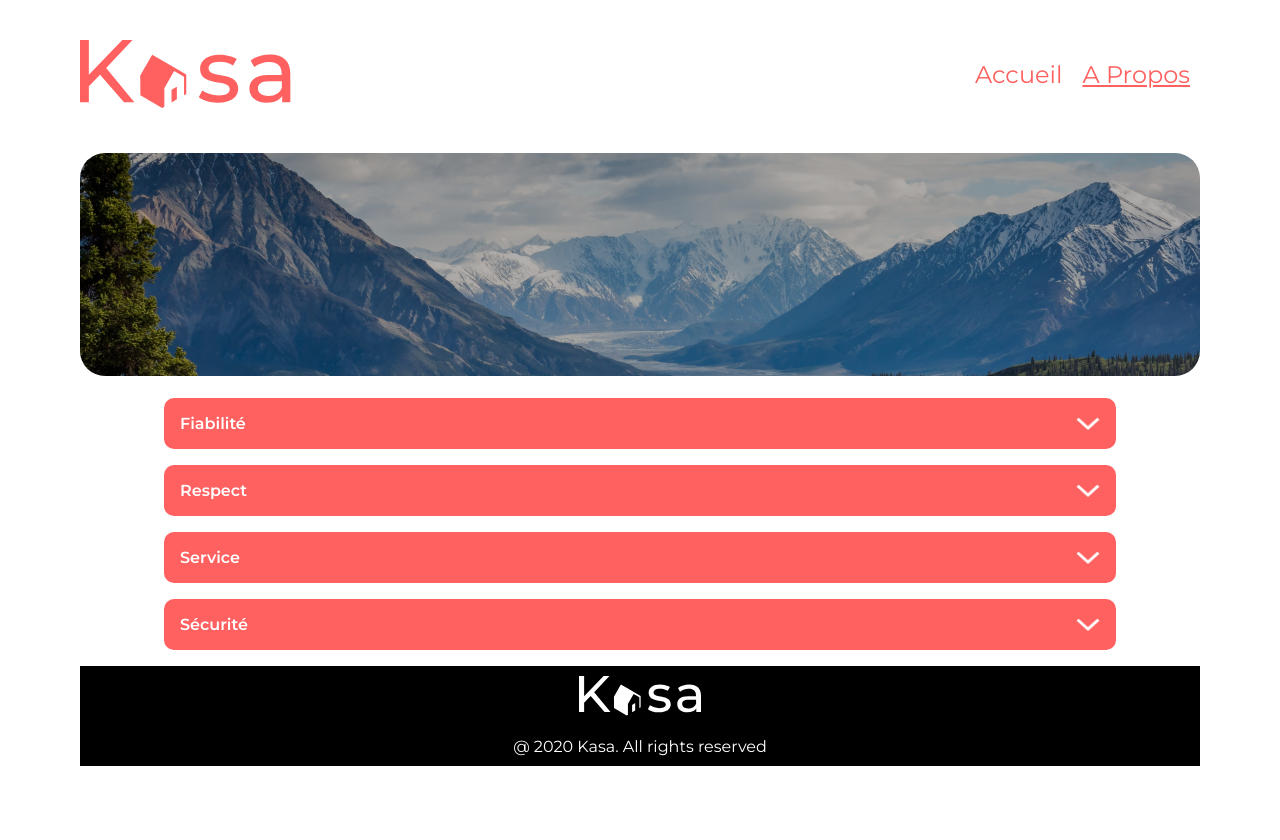
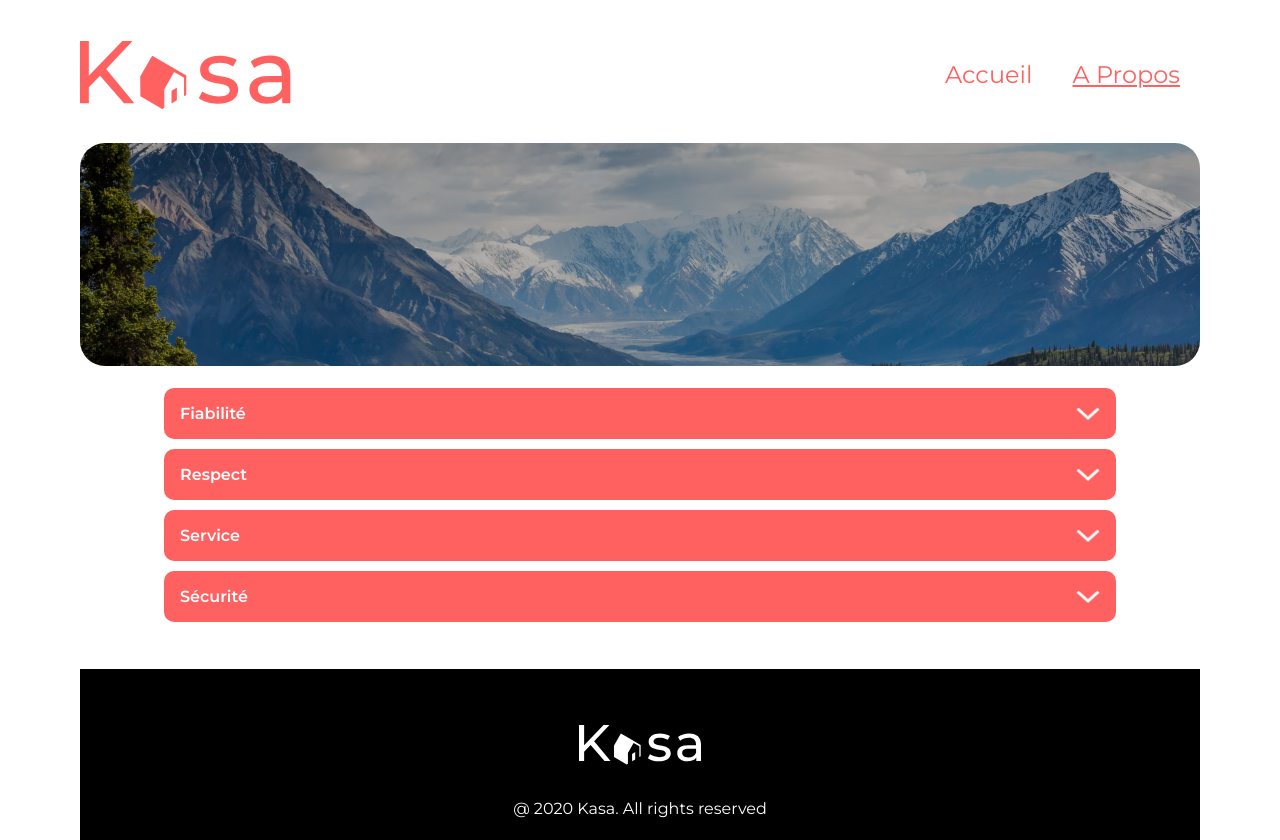
Before and after one commit to SafaSELLAM/Projet_6_OC, a React (Create React App) app: page /about in a window 1280 px wide. Before the commit the page ends 800 px from the top, so only its background shows below. Built offline with nearby package versions, Linux system fonts and the light colour scheme.

Commit message:
Last commit :css ajustement marge et border-radius

```diff
--- a/src/Components/App/App.css
+++ b/src/Components/App/App.css
@@ -1,3 +1,6 @@
+.App {
+  min-height: 100vh;
+}
 body {
   font-family: "Montserrat", sans-serif;
   width: calc(100% - 10em);
--- a/src/Components/App/App.js
+++ b/src/Components/App/App.js
@@ -5,7 +5,7 @@ import Router from "../Router";
 
 function App() {
   return (
-    <div className="App">
+    <div className="App column">
       <Header />
       <Router />
       <Footer />
--- a/src/Components/Banner/Banner.css
+++ b/src/Components/Banner/Banner.css
@@ -10,7 +10,7 @@
   text-align: center;
   width: 100%;
   height: 223px;
-  margin-top: 4%;
+  margin-top: 3%;
   margin-bottom: 2%;
   border-radius: 25px;
   object-fit: cover;
@@ -18,10 +18,9 @@
 
 .text_banner {
   position: absolute;
-  top: 42%;
-  left: 25%;
-  right: 20%;
-  bottom: 30%;
+  top: 50%;
+  left: 50%;
+  transform: translate(-50%, -50%);
   font-size: 35px;
   display: flex;
 }
@@ -41,7 +40,5 @@
   }
   .text_banner {
     font-size: 20px;
-    left: 20%;
-    top: 40%;
   }
 }
--- a/src/Components/Cards/cards.css
+++ b/src/Components/Cards/cards.css
@@ -1,9 +1,10 @@
 .cards {
-  padding: 1%;
+  padding: 3%;
   margin: 4% 0%;
   display: grid;
   grid-template-columns: repeat(3, 1fr);
   grid-gap: 50px;
+  border-radius: 25px;
 }
 
 @media screen and (max-width: 768px) {
--- a/src/Components/Collapse/collapse.css
+++ b/src/Components/Collapse/collapse.css
@@ -9,6 +9,8 @@
   margin-bottom: 1em;
 }
 .collapse_title {
+  position: relative;
+  margin-bottom: -6px;
   padding: 1em;
   border-radius: 10px;
 }
@@ -21,7 +23,7 @@
 }
 .text_collapse {
   background: #f7f7f7;
-  border-radius: 10px;
+  border-radius: 0px 0px 10px 10px;
   padding: 1em;
   line-height: 25px;
 }
--- a/src/Components/Footer/Footer.css
+++ b/src/Components/Footer/Footer.css
@@ -1,7 +1,17 @@
+footer {
+  margin-top: auto;
+}
 .footer {
   background-color: black;
-  height: 100px;
+  padding-top: 5%;
+  padding-bottom: 2%;
 }
 .text_footer {
   color: white;
+  padding-top: 3%;
 }
+@media screen and (max-width: 720px) {
+  .footer {
+    padding-bottom: 5%;
+  }
+}
--- a/src/Components/Footer/Footer.js
+++ b/src/Components/Footer/Footer.js
@@ -3,10 +3,12 @@ import logo_footer from "../../assets/logo-footer.svg";
 import "./Footer.css";
 const Footer = () => {
   return (
-    <div className="footer column around">
-      <img src={logo_footer} alt="Logo footer kasa " />
-      <div className="text_footer">@ 2020 Kasa. All rights reserved</div>
-    </div>
+    <footer>
+      <div className="footer column around">
+        <img src={logo_footer} alt="Logo footer kasa " />
+        <div className="text_footer">@ 2020 Kasa. All rights reserved</div>
+      </div>
+    </footer>
   );
 };
 
--- a/src/Components/Header/header.css
+++ b/src/Components/Header/header.css
@@ -1,6 +1,3 @@
-.Header {
-  margin: auto;
-}
 @media screen and (max-width: 768px) {
   .logo_kasa {
     height: 37px;
--- a/src/Components/Navigation/Navigation.css
+++ b/src/Components/Navigation/Navigation.css
@@ -5,7 +5,7 @@
   padding: 0;
 }
 .navigation li {
-  margin: 10px;
+  margin: 20px;
   font-size: 24px;
 }
 a {
--- a/src/Pages/Error/Error.css
+++ b/src/Pages/Error/Error.css
@@ -18,11 +18,15 @@
   text-decoration: underline;
 }
 @media screen and (max-width: 768px) {
+  .error_container {
+    height: 76vh;
+    justify-content: space-around;
+  }
   .error_text {
     font-size: 150px;
   }
   .msg_error {
     font-size: 18px;
-    width: 57%;
+    width: 62%;
   }
 }
--- a/src/Pages/Logements/logement.css
+++ b/src/Pages/Logements/logement.css
@@ -11,7 +11,7 @@
 .block_info_logement {
   display: flex;
   justify-content: space-between;
-  margin-top: 1%;
+  margin-top: 2%;
 }
 .infos_logements h2 {
   font-weight: 500;
```
